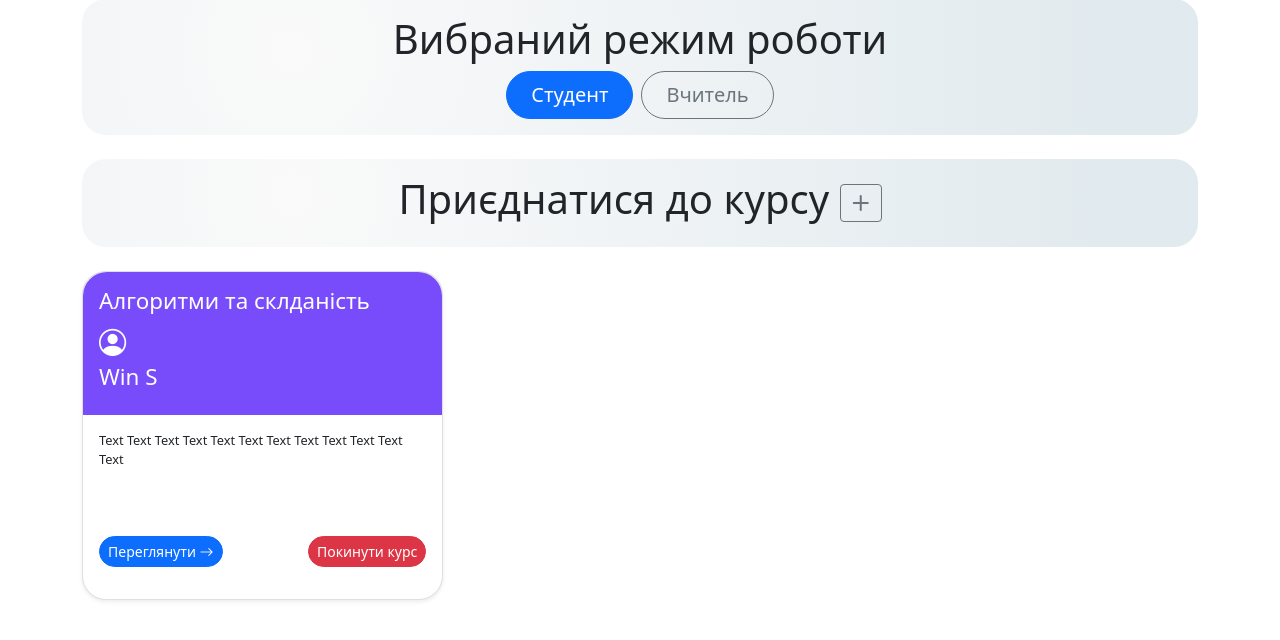
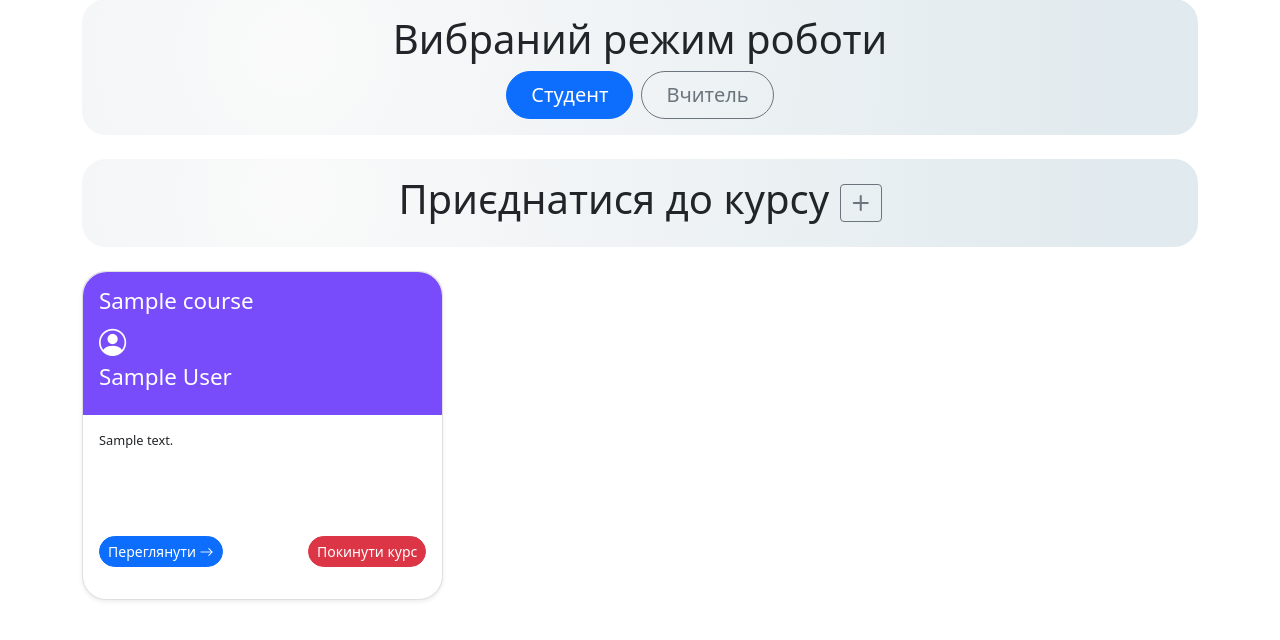
Before and after one commit to vik-ivahnuk/online-E-learning-system, a Django app: page /home/ in a window 1280 px wide. Shown: the part 125-765 px from the top of the page. Run offline with Django 4.2, Linux system fonts and the light colour scheme; a user stored in the database is signed in; tables that the repository leaves empty hold one stand-in row (values such as "Sample post").

Commit message:
created student sodel and added the possibility for them to join the course

```diff
--- a/edwebapp/app/admin.py
+++ b/edwebapp/app/admin.py
@@ -12,7 +12,7 @@ admin.site.register(Course, CourseAdmin)
 
 
 class StudentAdmin(admin.ModelAdmin):
-    list_display = ('joined_at', 'course', 'user')
+    list_display = ('joined_at', 'status', 'course', 'user')
 
 
 admin.site.register(Student, StudentAdmin)
--- a/edwebapp/app/forms.py
+++ b/edwebapp/app/forms.py
@@ -147,3 +147,17 @@ class TestForm(Form):
         if not name:
             raise ValidationError("Поле 'назва' не може бути порожнім.")
         return cleaned_data
+
+
+class AddCourseForm(Form):
+    code = CharField(label='Код курсу', max_length=8, widget=TextInput(attrs={
+        'class': 'form-control me-2',
+        'placeholder': 'Уведіть код курсу'
+    }))
+
+    def clean(self):
+        cleaned_data = super().clean()
+        code = cleaned_data.get("code")
+        if not code:
+            raise ValidationError("Поле 'код курсу' не може бути порожнім.")
+        return cleaned_data
--- a/edwebapp/app/models.py
+++ b/edwebapp/app/models.py
@@ -91,6 +91,7 @@ class Course(models.Model):
 
 class Student(models.Model):
     joined_at = models.DateTimeField(auto_now_add=True)
+    status = models.CharField(max_length=30, default='active')
     course = models.ForeignKey(Course, on_delete=models.CASCADE, related_name='students')
     user = models.ForeignKey(User, on_delete=models.CASCADE, related_name='students')
 
--- a/edwebapp/app/templates/app/teacher_courses.html
+++ b/edwebapp/app/templates/app/courses.html
@@ -6,13 +6,37 @@
             <h1 class="head-text">
                 {{c.name}}
             </h1>
+            {% if is_student %}
+                <i class="bi bi-person-circle head-icon"></i>
+                <h2 class="head-text">
+                    {{c.user.first_name}} {{c.user.last_name}}
+                </h2>
+            {% endif %}
         </div>
         <div class="card-body">
             <p class="card-text">
                 {{c.description}}
             </p>
 
+
             <div class="d-flex justify-content-between align-items-center">
+
+                {% if is_student  %}
+
+                <div class="justify-content-start">
+                    <button type="button" class="btn btn-sm btn-primary rounded-pill card-btn">
+                        Переглянути <i class="bi bi-arrow-right"></i>
+                    </button>
+                </div>
+                <div class="mx-2"></div>
+                <div class="justify-content-end ml-auto">
+                    <button type="button" class="btn btn-sm btn-danger rounded-pill card-btn">
+                        Покинути курс
+                    </button>
+                </div>
+
+                {% else %}
+
                 <div class="justify-content-start">
                     <a href="{% url 'course_editor' c.code %}" class="btn btn-sm btn-primary rounded-pill card-btn">
                         Редагувати курс
@@ -24,7 +48,13 @@
                         Видалити курс
                     </button>
                 </div>
+
+
+
+                {% endif %}
+
             </div>
+
         </div>
         <br>
     </div>
--- a/edwebapp/app/templates/app/home.html
+++ b/edwebapp/app/templates/app/home.html
@@ -39,15 +39,18 @@
                         </button>
                     </h1>
 
+                    {% block add_course_form_content %}
                     <div id="form-add" class="col-md-12 collapse">
-                        <form class="d-flex">
-                            <input class="form-control me-2" type="search" placeholder="Уведіть код курсу">
+                        <form class="d-flex" method="post">
+                            {% csrf_token %}
+                            {{ add_course_form.code}}
                             <button class="btn btn-outline-secondary" type="submit">
                                 <i class="bi bi-person-plus-fill"></i>
                             </button>
                         </form>
                         <span class="text-body-emphasis">Код курсу ви можете отримати у свого вчителя:</span>
                     </div>
+                    {% endblock %}
             </div>
         </div>
     </div>
@@ -55,41 +58,7 @@
     <div class="container my-4">
         <div class="row row-cols-1 row-cols-sm-2 row-cols-md-3 g-3">
 
-            <div class="col">
-                <div class="card shadow-sm course">
-
-                    <div class="head p-3">
-                        <h1 class="head-text">
-                            Алгоритми та склданість
-                        </h1>
-                        <i class="bi bi-person-circle head-icon"></i>
-                        <h2 class="head-text">
-                            Win S
-                        </h2>
-                    </div>
-                    <div class="card-body">
-                        <p class="card-text">
-                            Text Text Text Text Text Text Text Text Text Text Text Text
-                        </p>
-
-
-                        <div class="d-flex justify-content-between align-items-center">
-                            <div class="justify-content-start">
-                                <button type="button" class="btn btn-sm btn-primary rounded-pill card-btn">
-                                    Переглянути <i class="bi bi-arrow-right"></i>
-                                </button>
-                            </div>
-                            <div class="mx-2"></div>
-                            <div class="justify-content-end ml-auto">
-                                <button type="button" class="btn btn-sm btn-danger rounded-pill card-btn">
-                                    Покинути курс
-                                </button>
-                            </div>
-                        </div>
-                    </div>
-                    <br>
-                </div>
-            </div>
+            {% show_all_courses_student username %}
 
         </div>
 
--- a/edwebapp/app/templatetags/app_tags.py
+++ b/edwebapp/app/templatetags/app_tags.py
@@ -4,11 +4,24 @@ from app.models import *
 register = template.Library()
 
 
-@register.inclusion_tag('app/teacher_courses.html')
+@register.inclusion_tag('app/courses.html')
 def show_all_courses_teacher(username):
     user = User.objects.get(username=username)
-    courses = Course.objects.filter(user=user)
-    return {'courses': courses}
+    courses = Course.objects.filter(user=user).order_by('-created_at')
+    return {
+        'courses': courses,
+        'is_student': False
+    }
+
+
+@register.inclusion_tag('app/courses.html')
+def show_all_courses_student(username):
+    user = User.objects.get(username=username)
+    courses = Course.objects.filter(students__user=user).order_by('-students__joined_at')
+    return {
+        'courses': courses,
+        'is_student': True
+    }
 
 
 @register.inclusion_tag('app/header_authorized.html')
--- a/edwebapp/app/views.py
+++ b/edwebapp/app/views.py
@@ -50,11 +50,40 @@ def index(request):
 
 @login_required(login_url='/')
 def get_home(request):
-    # print(request.user.courses.all())
     context = {
         'username': request.user.username,
-        'name': request.user.first_name + ' ' + request.user.last_name
+        'name': request.user.first_name + ' ' + request.user.last_name,
+        'add_course_form': AddCourseForm()
     }
+
+    if request.method == 'POST':
+        add_course_form = AddCourseForm(request.POST)
+        if add_course_form.is_valid():
+            code = add_course_form.cleaned_data.get('code')
+            try:
+                course = Course.objects.get(code=code)
+            except Course.DoesNotExist:
+                course = None
+            if course is None:
+                print("Такого немає")
+                context = {
+                    'username': request.user.username,
+                    'name': request.user.first_name + ' ' + request.user.last_name,
+                    'add_course_form': AddCourseForm()
+                }
+            elif Student.objects.filter(user=request.user, course=course).exists():
+                print("Уже є")
+                context = {
+                    'username': request.user.username,
+                    'name': request.user.first_name + ' ' + request.user.last_name,
+                    'add_course_form': AddCourseForm()
+                }
+            else:
+                student = Student()
+                student.user = request.user
+                student.course = course
+                student.save()
+
     return render(request, 'app/home.html', context)
 
 
@@ -77,7 +106,6 @@ def get_home_teacher(request):
             course.description = course_form.cleaned_data.get('description')
             course.user = request.user
             course.save()
-            print('successfully')
 
     context = {
         'course_form': CourseForm(),
```
Also changed, not shown: edwebapp/app/migrations/0004_student_status.py (added).
